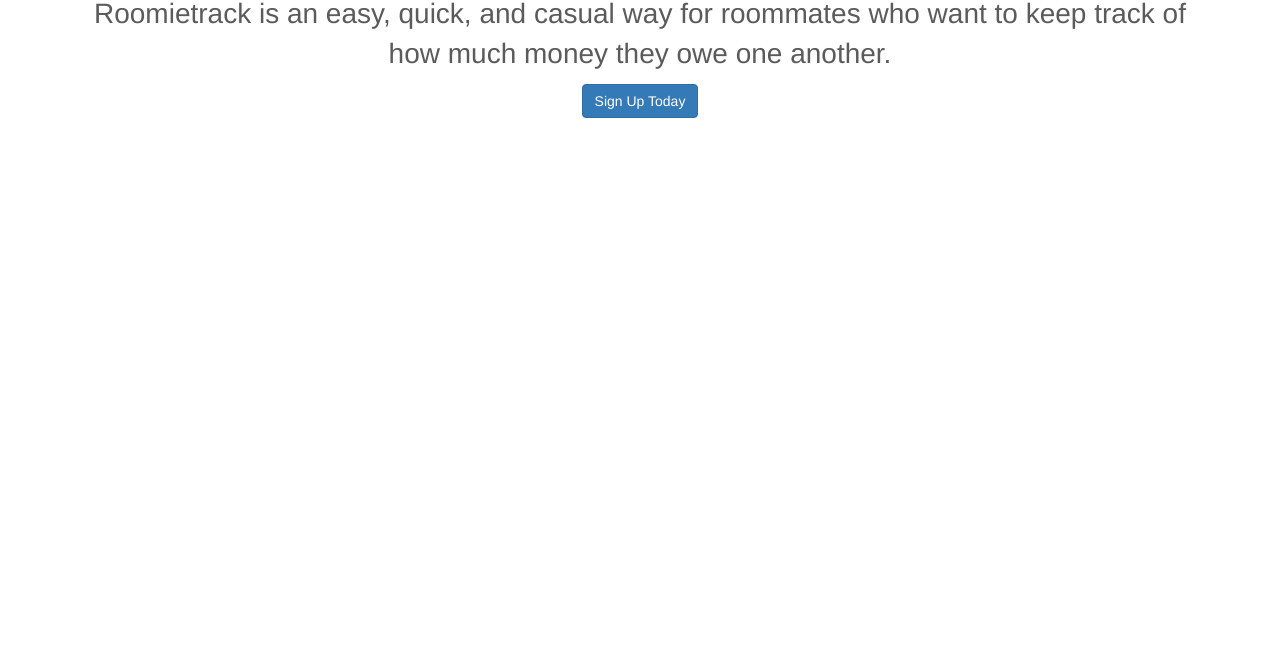
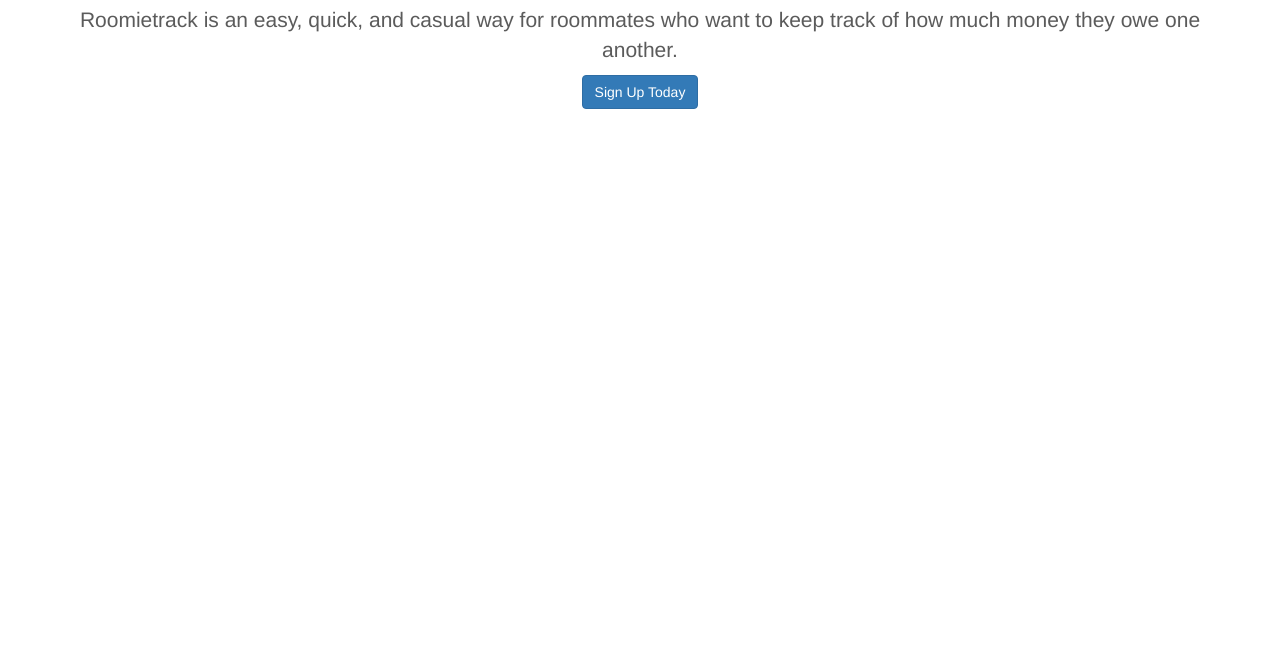
Before and after one commit to TylerRosenberg1/roomie, a plain HTML site: page index.html in a window 1280 px wide. Shown: the part 148-800 px from the top of the page. Drawn offline with nearby package versions, Linux system fonts and the light colour scheme; some packages are replaced by stand-ins of ours.

Commit message:
1.5em for welcome-page description sentence

```diff
--- a/assets/stylesheet.css
+++ b/assets/stylesheet.css
@@ -39,9 +39,10 @@ input {
 }
 
 .welcome-description {
-  font-size: 2em;
+  font-size: 1.5em;
   color: rgba(73, 73, 73, 0.9);
   font-weight: 300;
+  margin-top: 1em;
 }
 
 .requests p,
```
